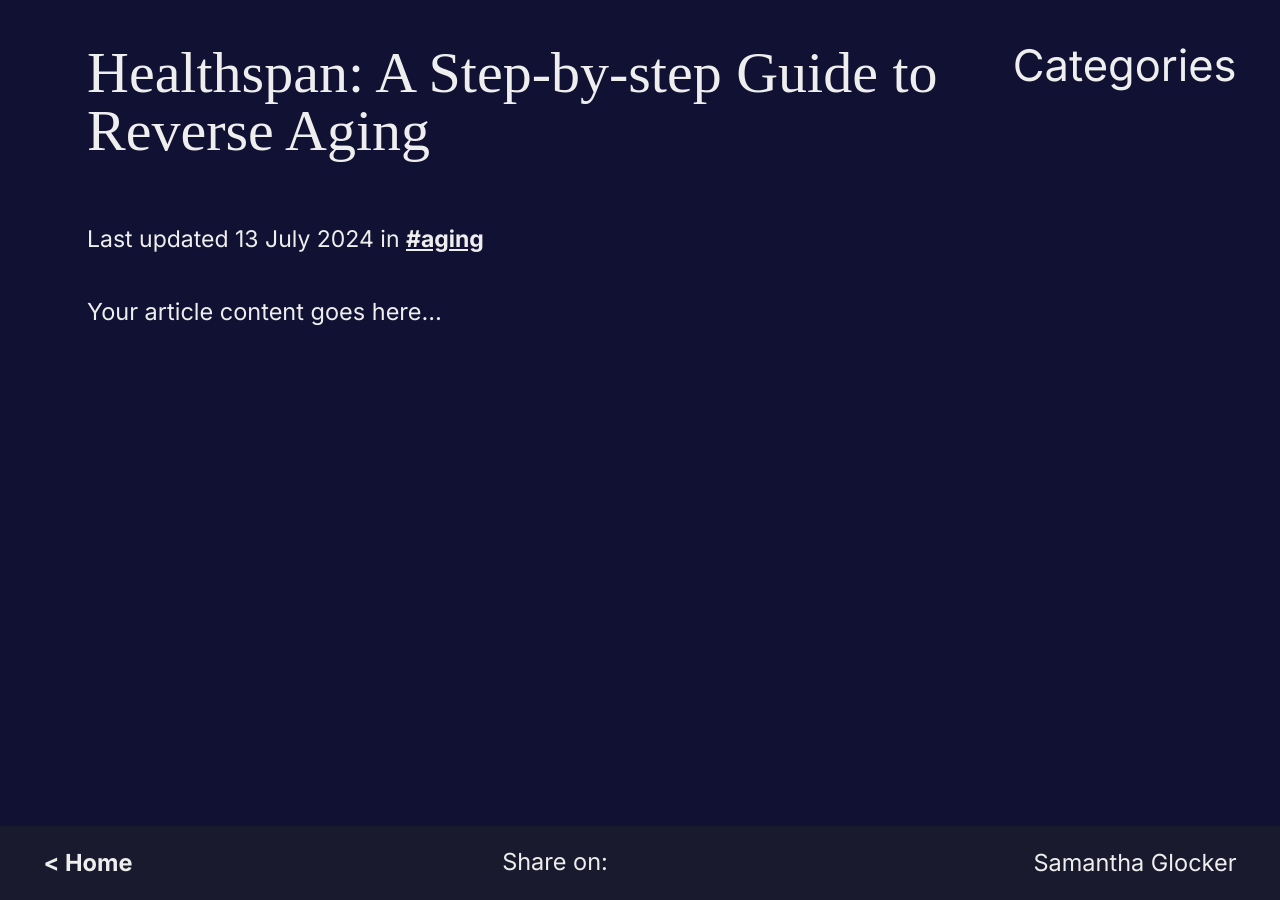
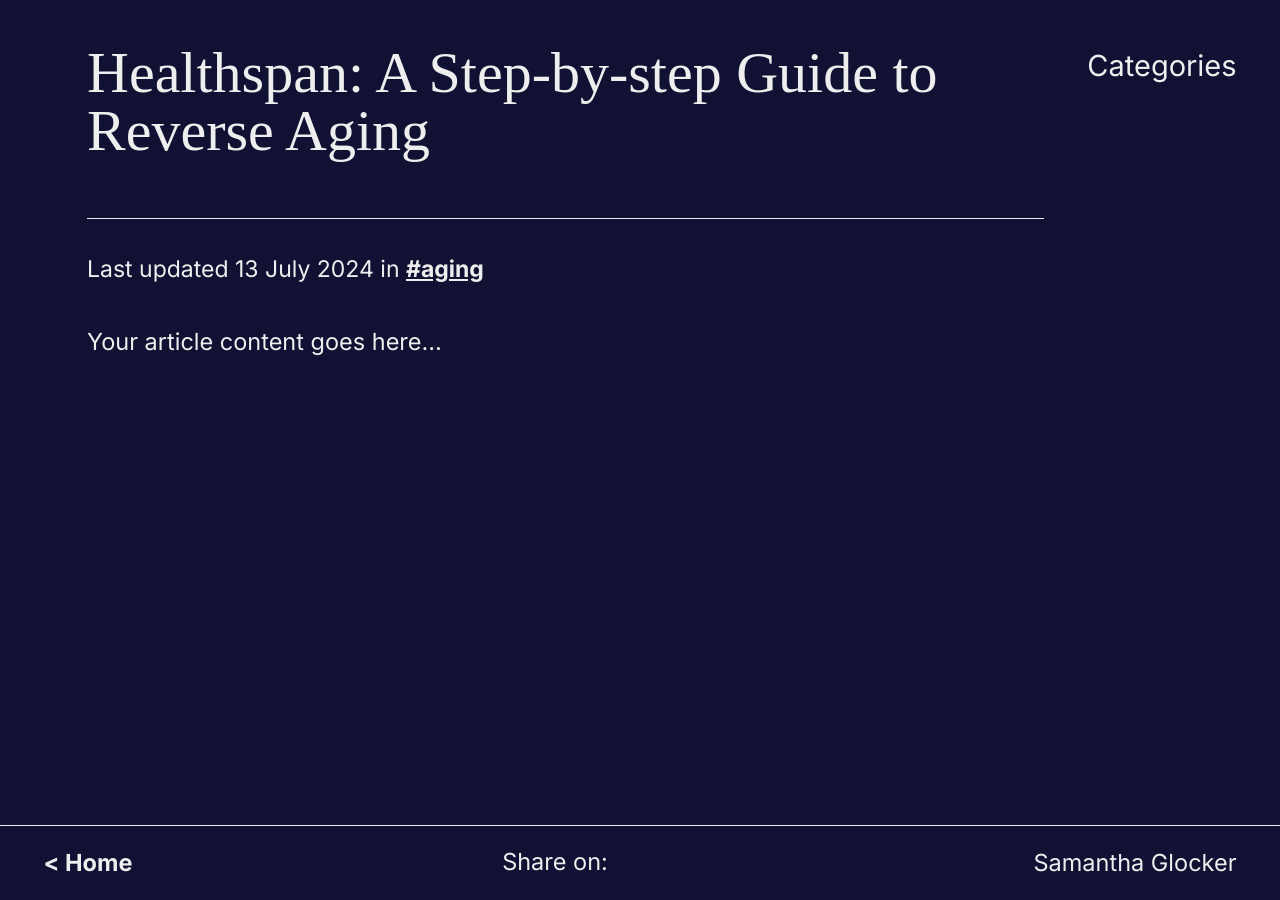
Before and after one commit to sammilucia/sammilucia.github.io, a Jekyll site: the page built from _articles/healthspan-a-step-by-step-guide-to-reverse-aging.md, in a window 1280 px wide. Built offline with Jekyll 4.4.1, drawn with Linux system fonts in a browser that asks for light colours; some web fonts are replaced.

Commit message:
fix articles css

```diff
--- a/assets/css/styles.css
+++ b/assets/css/styles.css
@@ -177,6 +177,8 @@ a:hover, a:focus {
 .article-meta {
     font-size: 23px;
     margin-bottom: 29px;
+    border-top: 1px solid #eee;
+    padding-top: 29px;
 }
 
 .categories-list {
@@ -188,16 +190,21 @@ a:hover, a:focus {
     margin-bottom: 14.5px;
 }
 
+.right-column h2 {
+    font-size: 29px;
+}
+
 footer {
     display: flex;
     justify-content: space-between;
     align-items: center;
     padding: 14.5px 43.5px;
-    background-color: #1a1a2e;
+    border-top: 1px solid #eee;
     position: fixed;
     width: 100%;
     bottom: 0;
     left: 0;
+    background: none;
 }
 
 .home-link {
```
